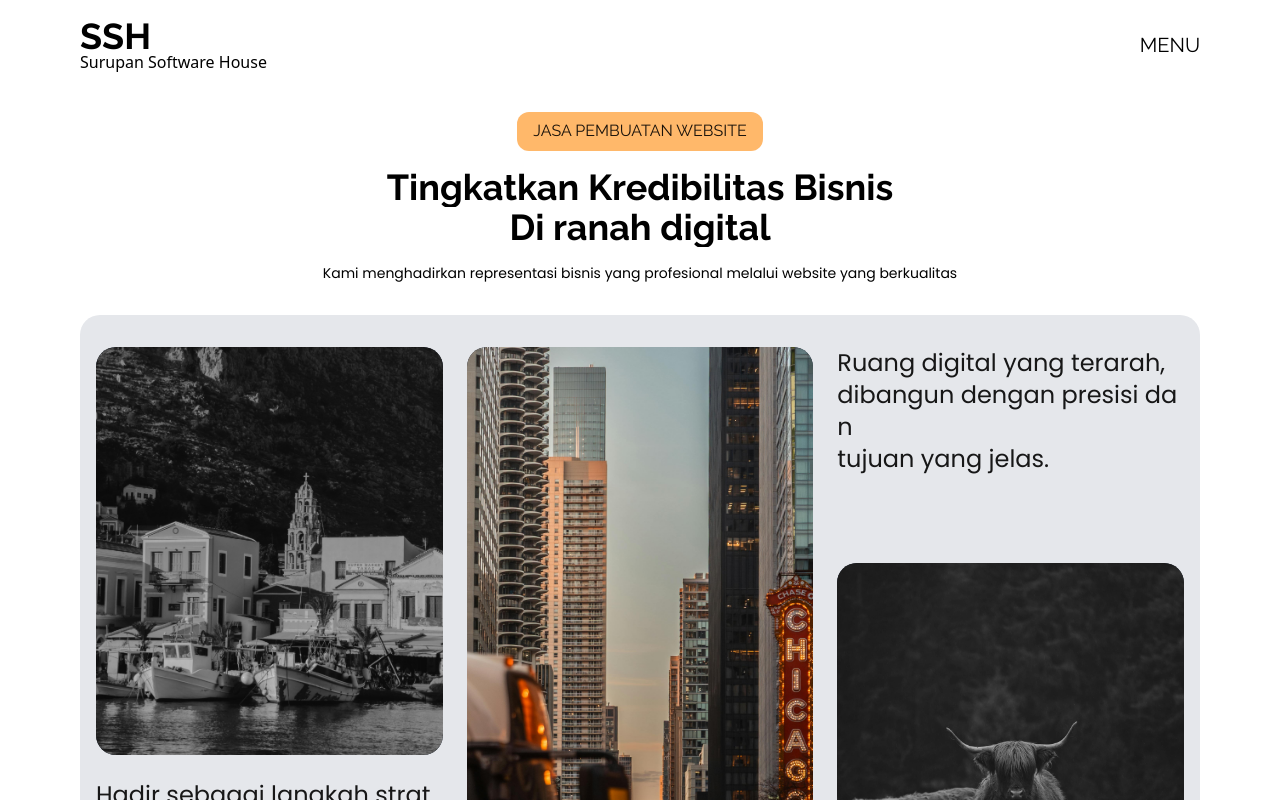
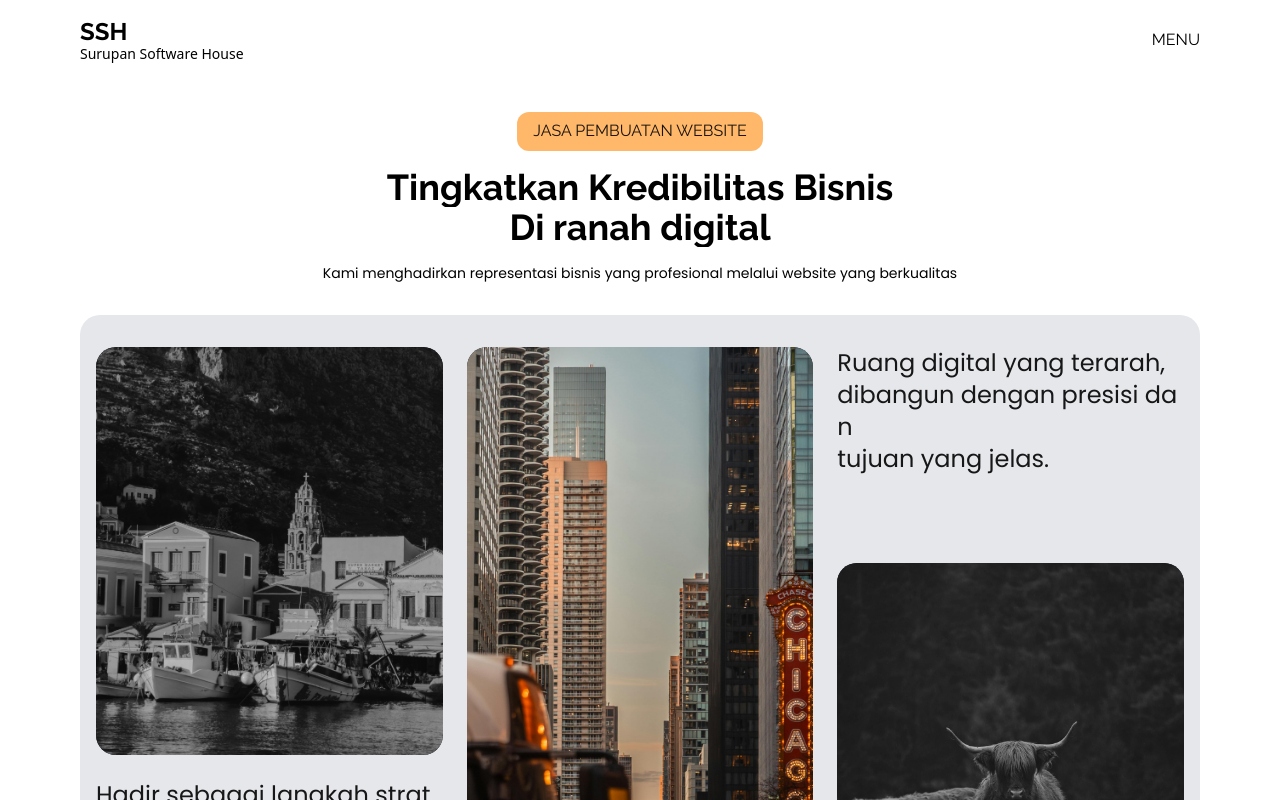
Before and after one commit to AchmadFajarN/ssh-landing-page, a Next.js app: page / in a window 1280 px wide. Shown: the top 800 px of the page. Built offline with nearby package versions, Linux system fonts and the light colour scheme.

Commit message:
change size text for header

```diff
--- a/src/Components/Header.jsx
+++ b/src/Components/Header.jsx
@@ -4,10 +4,10 @@ const Header = () => {
   return (
     <header className='px-4 md:px-8 xl:px-20 py-4 fixed top-0 w-full flex justify-between items-center z-40 glassmorphism'>
         <div className='z-44 '>
-            <h1 className='text-xl md:text-4xl font-raleway -mb-1 font-bold'>SSH</h1>
-            <p className="text-xs md:text-[16px]">Surupan Software House</p>
+            <h1 className='text-xl md:text-2xl font-raleway -mb-1 font-bold'>SSH</h1>
+            <p className="text-xs md:text-sm">Surupan Software House</p>
         </div>
-        <div className='md:text-xl font-raleway uppercase'>
+        <div className='md:text-[16px] font-raleway uppercase'>
             Menu
         </div>
     </header>
```
